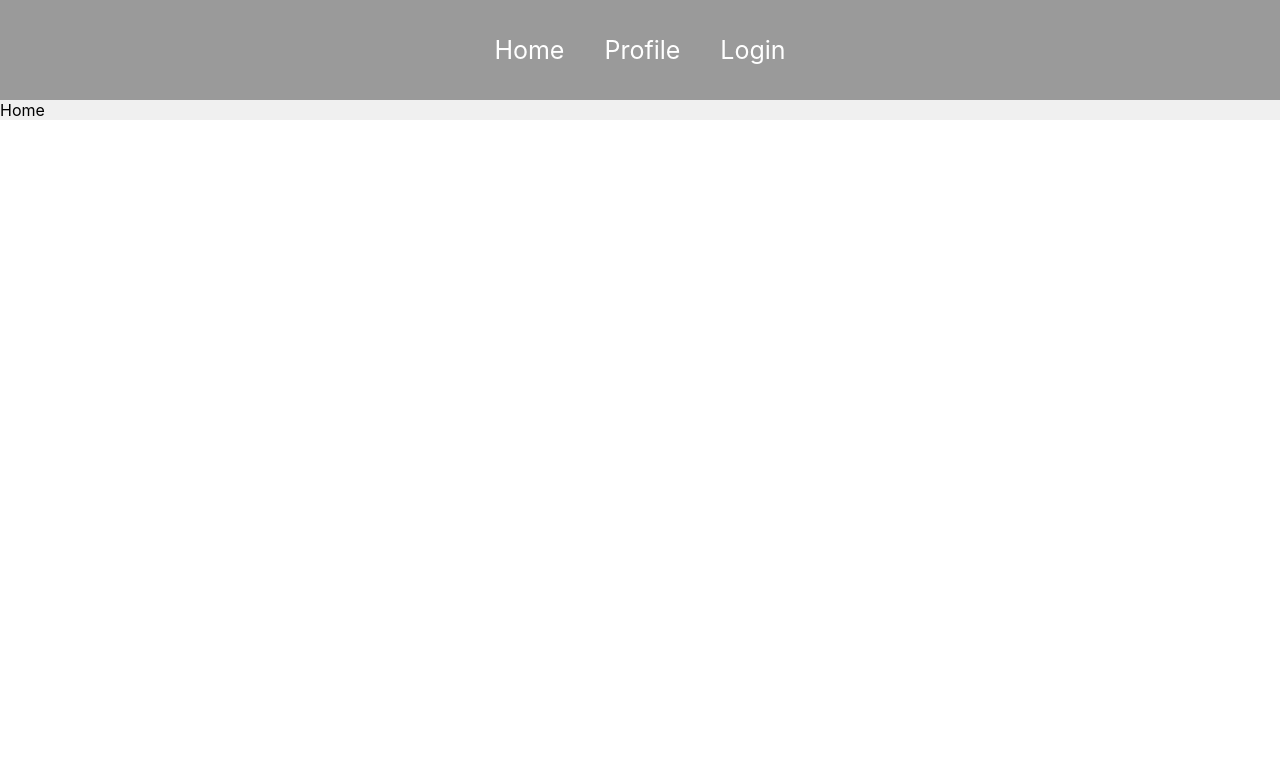
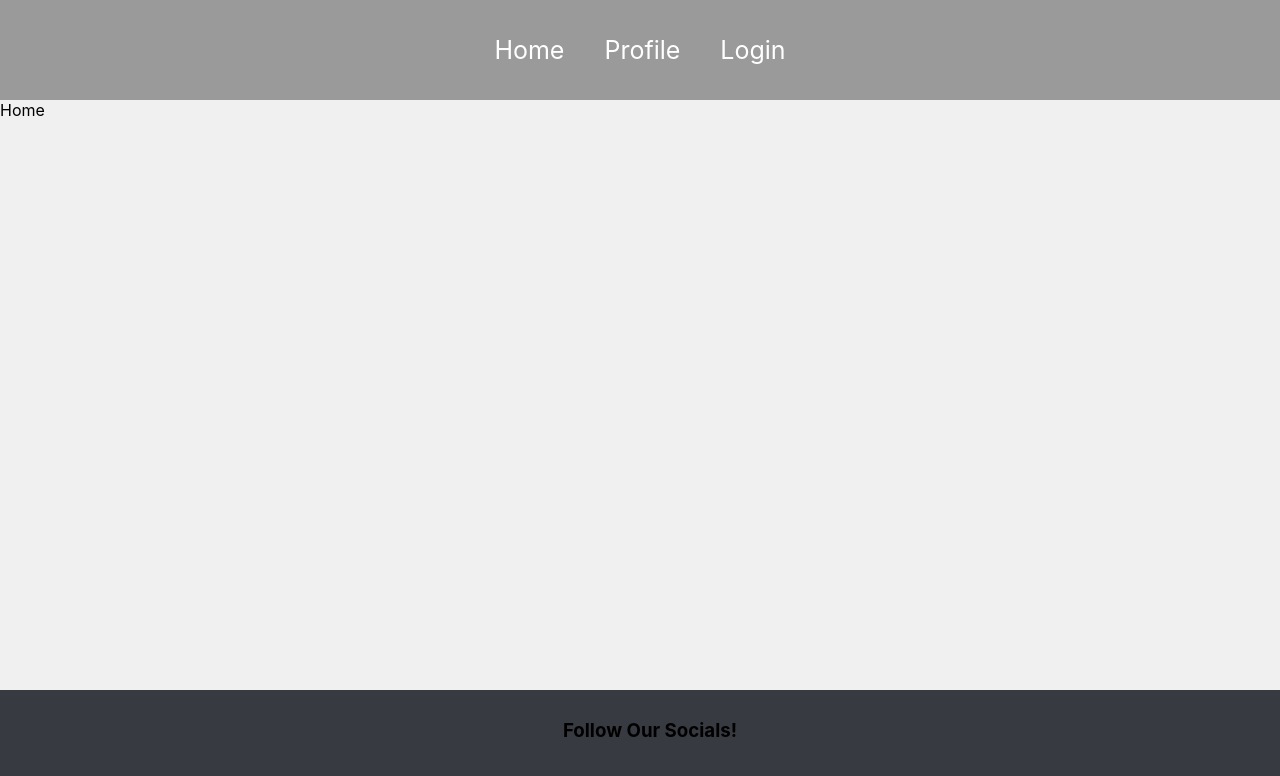
Before and after one commit to Will-Riffe/Sustain-A-Plate, a React (Create React App) app in the folder client/: page / in a window 1280 px wide. Shown: the top 776 px of the page. Built offline with nearby package versions, Linux system fonts and the light colour scheme.

Commit message:
small change

```diff
--- a/client/src/App.css
+++ b/client/src/App.css
@@ -1,6 +1,7 @@
 .App {
   width: 100%;
-  height: auto;
+  min-height: 100vh;
+  /* height:auto; */
   display: flex;
   flex-direction: column;
   background-color: #f0f0f0;
--- a/client/src/App.js
+++ b/client/src/App.js
@@ -3,6 +3,8 @@
 import Home from './pages/home/home';
 import Login from './pages/login/login';
 import Signup from './pages/signup/signup';
+import Profile from './pages/profile/profile';
+import Footer from "./components/footer/footer";
 import Navbar from "./components/Navbar/Navbar"
 import './App.css';
 
@@ -18,10 +20,12 @@
         <Navbar />
         <Routes>
           <Route path="/" element={<Home />} />
+          <Route path="/profile" element={<Profile />} />
           <Route path="/login" element={ accountForm === "login" ?
             <Login accountFormSwitch={changeAccountForm} />
           : <Signup accountFormSwitch={changeAccountForm}/> } />
         </Routes>
+        <Footer />
       </Router>
     </div>);
 }
```
